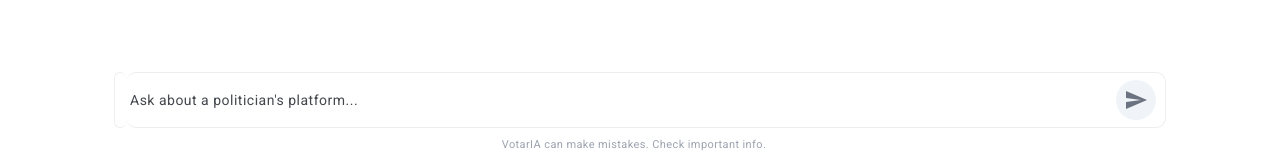
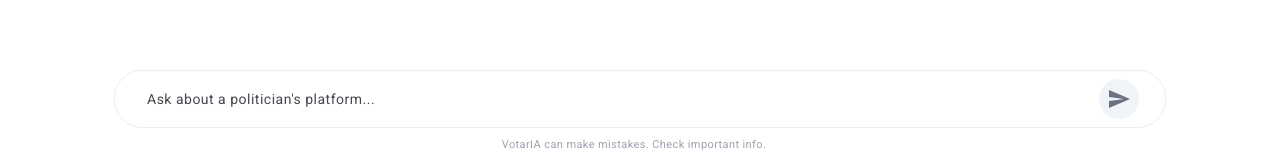
Before and after one commit to emily-s-codes/votarIA, an Angular app in the folder votarIA-app/: page / in a window 1280 px wide. Shown: the part 632-797 px from the top of the page. Built offline with nearby package versions, Linux system fonts and the light colour scheme.

Commit message:
removed comments; fixed mat input styling artifact

```diff
--- a/votarIA-app/src/app/prompt/prompt.component.scss
+++ b/votarIA-app/src/app/prompt/prompt.component.scss
@@ -1,5 +1,4 @@
 
-/* 4. Footer e Input */
 .prompt {
   width: 100%;
   padding-bottom: 24px;
@@ -12,23 +11,32 @@
   width: 100%;
   max-width: 1100px;
   padding: 0 24px;
-  box-sizing: border-box;
 }
 
-/* Customização para deixar a borda clara e o fundo suave */
-::ng-deep .full-width-input .mat-mdc-text-field-wrapper {
-  background-color: #ffffff !important; /* Fundo branco ou f9fafb */
-  border-radius: 16px !important;
-  font-size: 14px;
-}
-
-/* Altera a cor da borda do Angular Material (Outline) */
 ::ng-deep .full-width-input .mdc-notched-outline__leading,
 ::ng-deep .full-width-input .mdc-notched-outline__notch,
 ::ng-deep .full-width-input .mdc-notched-outline__trailing {
-  border-color: #eee !important; /* Cinza clarinho (quase invisível) */
-  border-width: 1px !important;
-  border-radius: 10px;
+  border: none !important;
+}
+
+::ng-deep .full-width-input .mat-mdc-text-field-wrapper {
+background-color: #ffffff !important;
+  border: 1px solid #eee !important;
+  border-radius: 28px !important;
+  font-size: 14px;
+  box-shadow: none !important;
+}
+
+::ng-deep .full-width-input.mat-focused .mat-mdc-text-field-wrapper {
+  border: 1px solid #ccc !important;
+}
+
+::ng-deep .full-width-input .mat-mdc-form-field-flex {
+  padding: 0 16px !important;
+}
+
+::ng-deep .full-width-input .mdc-notched-outline {
+  z-index: 1;
 }
 
 .full-width-input {
@@ -47,18 +55,16 @@
   color: rgb(11, 87, 208) !important;
 
 }
-/* Centraliza o container da dica/erro */
 ::ng-deep .mat-mdc-form-field-subscript-wrapper {
   display: flex !important;
-  justify-content: center !important; /* Centraliza horizontalmente */
+  justify-content: center !important;
   width: 100%;
 }
 
-/* Garante que o texto dentro dele também esteja centralizado */
 ::ng-deep .mat-mdc-form-field-hint {
   text-align: center !important;
   width: 100%;
-  color: #9ca3af !important; /* Cor cinza clara como na imagem */
+  color: #9ca3af !important;
   font-size: 11px !important;
   margin-top: 4px;
 }
--- a/votarIA-app/src/styles.css
+++ b/votarIA-app/src/styles.css
@@ -42,6 +42,7 @@
 * {
   margin: 0;
   padding: 0;
+  box-sizing: border-box;
 }
 
 body {
```
